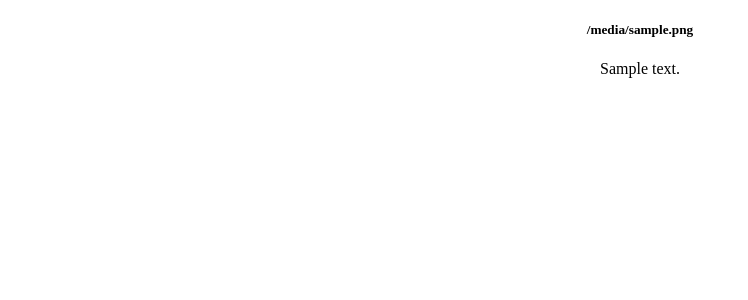
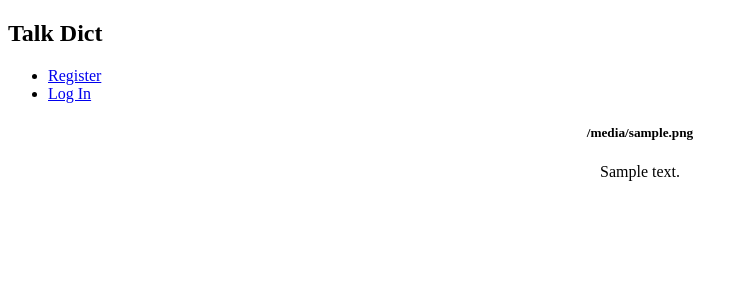
Before and after one commit to JerryLiux64/talkdict, a Flask app: template templates/talkdict/talkdict.html in a window 1280 px wide. Shown: the top 300 px of the page, without its empty margins (0-748 px from the left). Run offline with Flask 2, Linux system fonts and the light colour scheme; the template is opened without the code that fills it: most values are stand-ins (such as "Sample title", 1, 10 or a date in 2020); some libraries are stand-ins or nearby versions.

Commit message:
Set up auth for user login

```diff
--- a/__init__.py
+++ b/__init__.py
@@ -36,6 +36,9 @@ def create_app(test_config=None):
     def hello():
         return 'Hello, World!'
 
+    from . import db
+    db.init_app(app)
+
     from . import auth
     app.register_blueprint(auth.bp)
 
--- a/templates/base.html
+++ b/templates/base.html
@@ -4,6 +4,7 @@
     <script src="//ajax.googleapis.com/ajax/libs/jquery/1.9.1/jquery.min.js"></script>
     <title>{% block title %}{% endblock %}</title>
     <link rel="icon" href="../static/img/pooh_icon.ico">
+    <link rel="stylesheet" href="{{ url_for('static', filename='style.css') }}">
     <style>
         table, th, td {
             border: 1px solid black;
@@ -16,6 +17,20 @@
     </style>
 </head>
 <body>
+    <div class="nav">
+        <nav>
+            <h1>Talk Dict</h1>
+            <ul>
+                {% if g.user %}
+                    <li><span>{{ g.user['username'] }}</span>
+                    <li><a href="{{ url_for('auth.logout') }}">Log Out</a>
+                {% else %}
+                    <li><a href="{{ url_for('auth.register') }}">Register</a>
+                    <li><a href="{{ url_for('auth.login') }}">Log In</a></li>
+                {% endif %}
+            </ul>
+        </nav>
+    </div>
     <section class="content">
         <header>
             {% block header %}{% endblock %}
```
